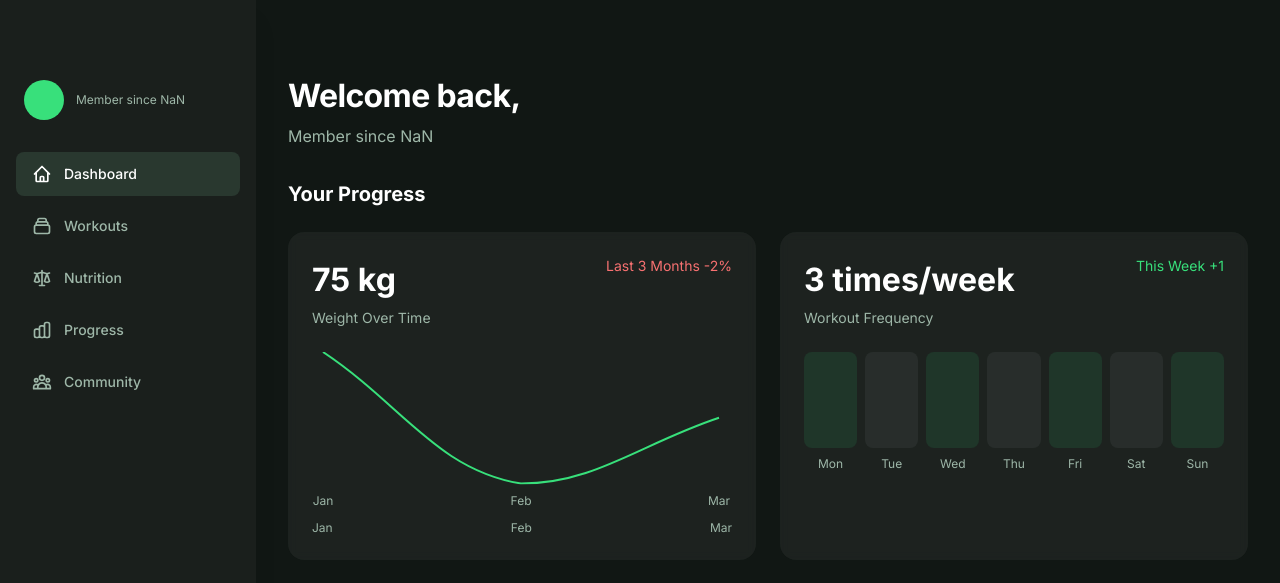
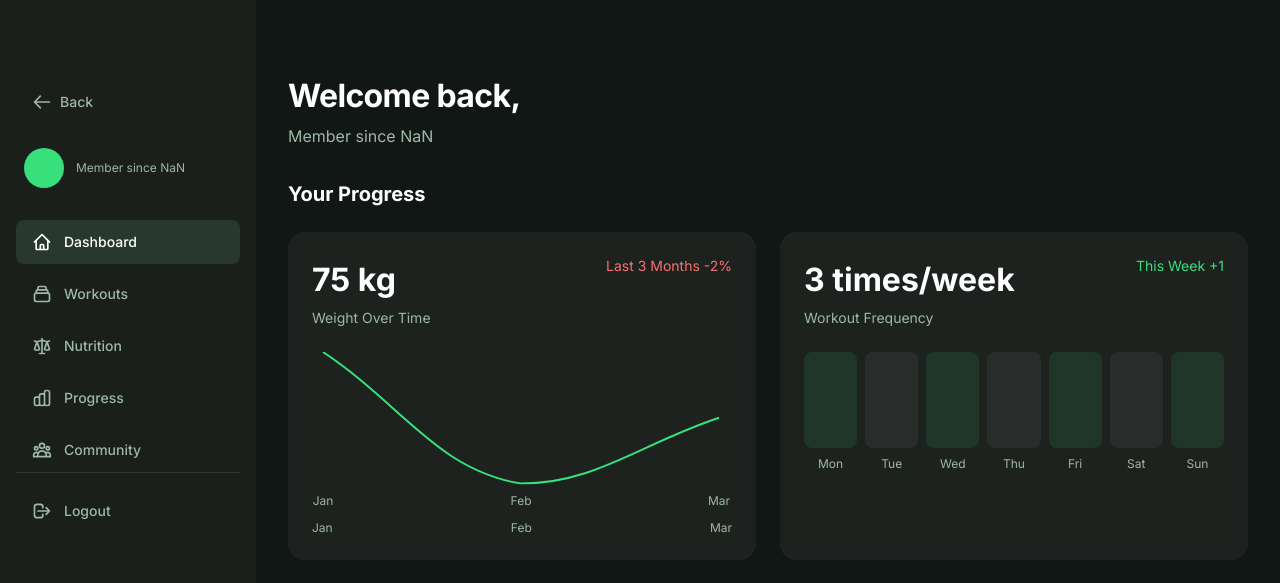
Before and after one commit to MuhandiramTB/fitnesshub, a Next.js app: page /profile in a window 1280 px wide. Shown: the top 583 px of the page. Built offline with nearby package versions, Linux system fonts and the light colour scheme; no server answers; sample sign-in values are in the browser's storage.

Commit message:
Add logout and back navigation buttons to ProfilePage: Implement handleLogout function to clear user token and redirect to home, and handleBack function to navigate to the previous page. Enhance user interface with new button styles for improved user experience.

```diff
--- a/src/app/profile/page.tsx
+++ b/src/app/profile/page.tsx
@@ -181,6 +181,15 @@
     }
   };
 
+  const handleLogout = () => {
+    localStorage.removeItem('token');
+    router.push('/');
+  };
+
+  const handleBack = () => {
+    router.back();
+  };
+
   const weightData = {
     labels: ['Jan', 'Feb', 'Mar'],
     datasets: [
@@ -249,6 +258,17 @@
         isSidebarOpen ? 'translate-x-0' : '-translate-x-full'
       } lg:translate-x-0 transition-transform duration-300 ease-in-out shadow-xl`}>
         <div className="flex flex-col h-full pt-20 p-4">
+          {/* Back Button */}
+          <button
+            onClick={handleBack}
+            className="flex items-center gap-2 px-4 py-3 rounded-lg text-[#9eb7a8] hover:text-white hover:bg-[#29382f]/50 transition-all duration-200 mb-6"
+          >
+            <svg className="w-5 h-5" fill="none" stroke="currentColor" viewBox="0 0 24 24">
+              <path strokeLinecap="round" strokeLinejoin="round" strokeWidth={2} d="M10 19l-7-7m0 0l7-7m-7 7h18" />
+            </svg>
+            <span className="text-sm font-medium">Back</span>
+          </button>
+
           {/* User Profile */}
           <div className="flex items-center gap-3 mb-8 px-2">
             <div className="w-10 h-10 rounded-full bg-[#38e07b] flex items-center justify-center text-black text-lg font-bold">
@@ -281,6 +301,19 @@
               ))}
             </ul>
           </nav>
+
+          {/* Logout Button */}
+          <div className="mt-auto pt-4 border-t border-white/10">
+            <button
+              onClick={handleLogout}
+              className="flex items-center gap-3 w-full px-4 py-3 rounded-lg text-[#9eb7a8] hover:text-white hover:bg-[#29382f]/50 transition-all duration-200"
+            >
+              <svg className="w-5 h-5" fill="none" stroke="currentColor" viewBox="0 0 24 24">
+                <path strokeLinecap="round" strokeLinejoin="round" strokeWidth={2} d="M17 16l4-4m0 0l-4-4m4 4H7m6 4v1a3 3 0 01-3 3H6a3 3 0 01-3-3V7a3 3 0 013-3h4a3 3 0 013 3v1" />
+              </svg>
+              <span className="text-sm font-medium">Logout</span>
+            </button>
+          </div>
         </div>
       </div>
 
```
